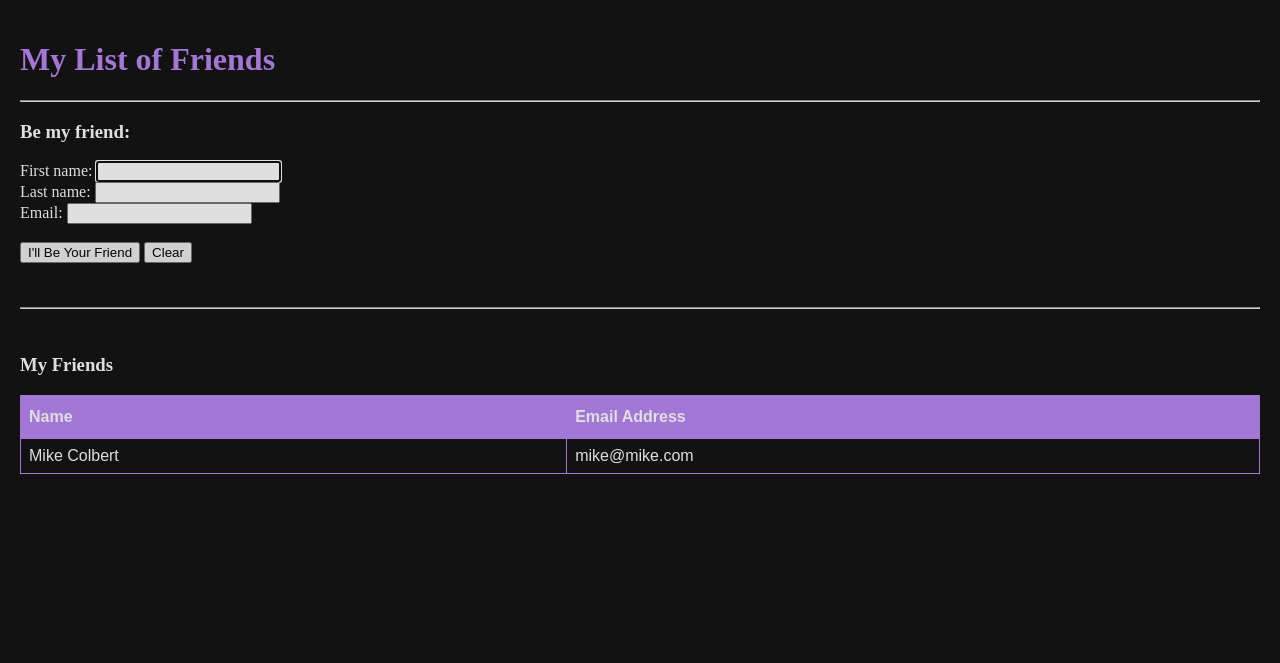
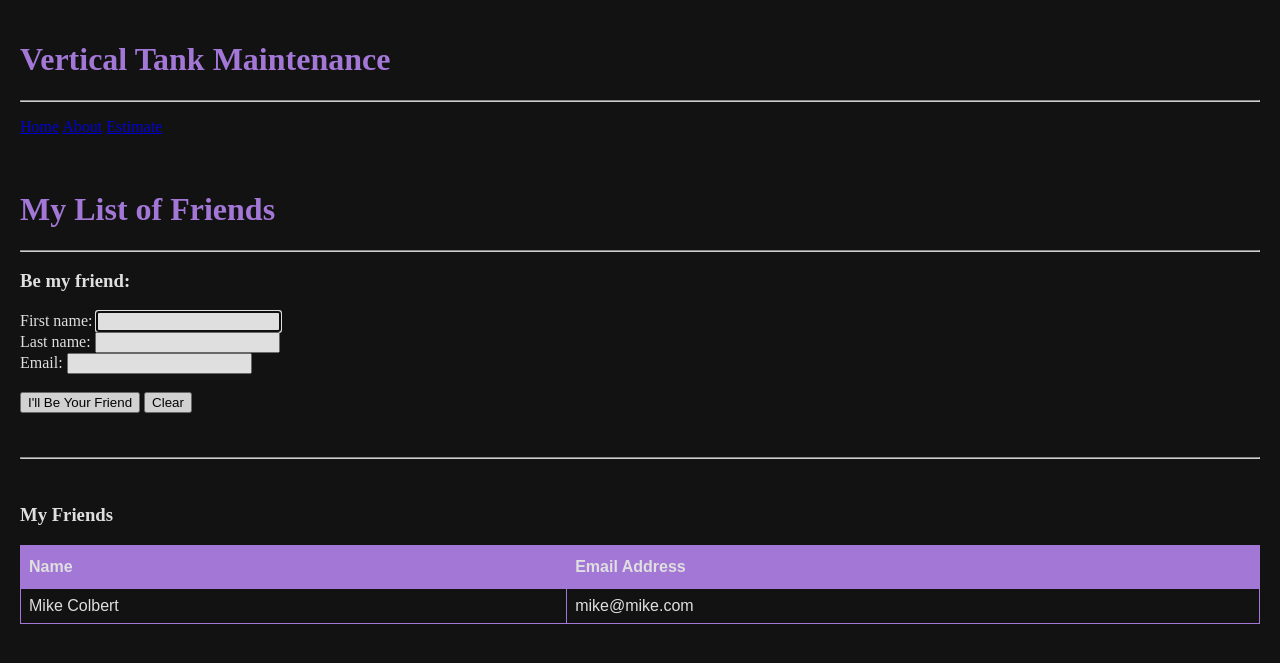
Before and after one commit to cadekeenan/CJKflaskDPM, a Flask app: page / in a window 1280 px wide. Shown: the top 663 px of the page. Run offline with Flask 2, Linux system fonts and the light colour scheme.

Commit message:
v.2 base update

```diff
--- a/templates/base.html
+++ b/templates/base.html
@@ -1,16 +1,26 @@
 <!DOCTYPE html>
 <html lang="en">
-  <head>
-    <meta charset="utf-8" />
-    <title>{{ pageTitle }}</title>
-    <link
-      rel="stylesheet"
-      type="text/css"
-      href="{{ url_for('static', filename='css/stylesheet.css') }}"
-    />
-  </head>
+<head>
+    <meta charset="UTF-8">
+    <meta name="viewport" content="width=device-width, initial-scale=1.0">
+    <title>{% block title %} {% endblock%}</title>
+    <link rel="stylesheet" type="text/css" href="{{ url_for('static', filename='css/stylesheet.css') }}">
+</head>
+<body>
+    <div>
+        <h1> Vertical Tank Maintenance </h1>
+        <hr>
+        <p>
+            <a href="http://127.0.0.1:5000">Home</a>
+            <a href="http://127.0.0.1:5000/about">About</a>
+            <a href="http://127.0.0.1:5000/estimate">Estimate</a>
+        </p>
+        <br>
 
-  <body>
-    {% block body %} {% endblock %}
-  </body>
+        {% block body %}
+
+        {% endblock %}
+
+    </div>
+</body>
 </html>
```
